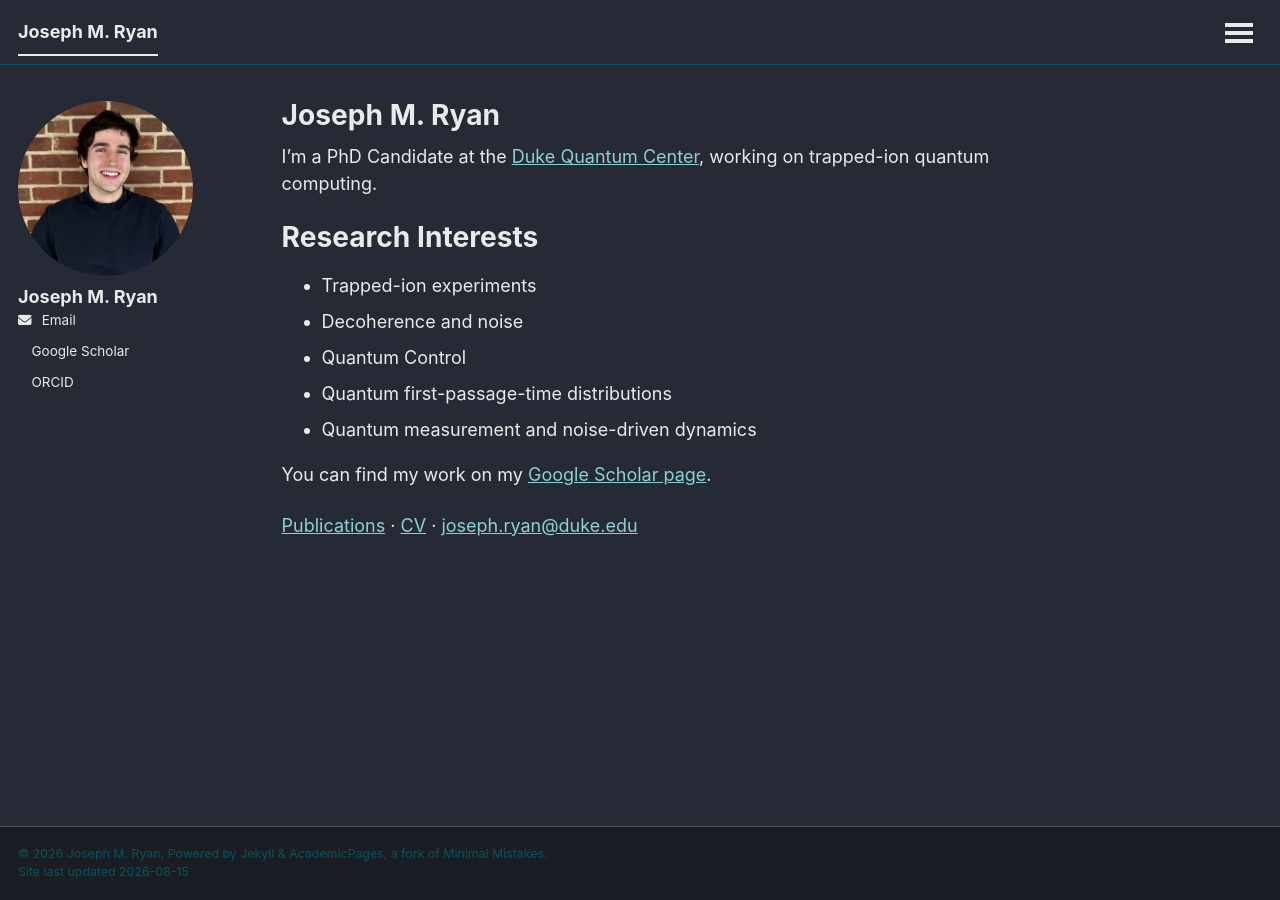
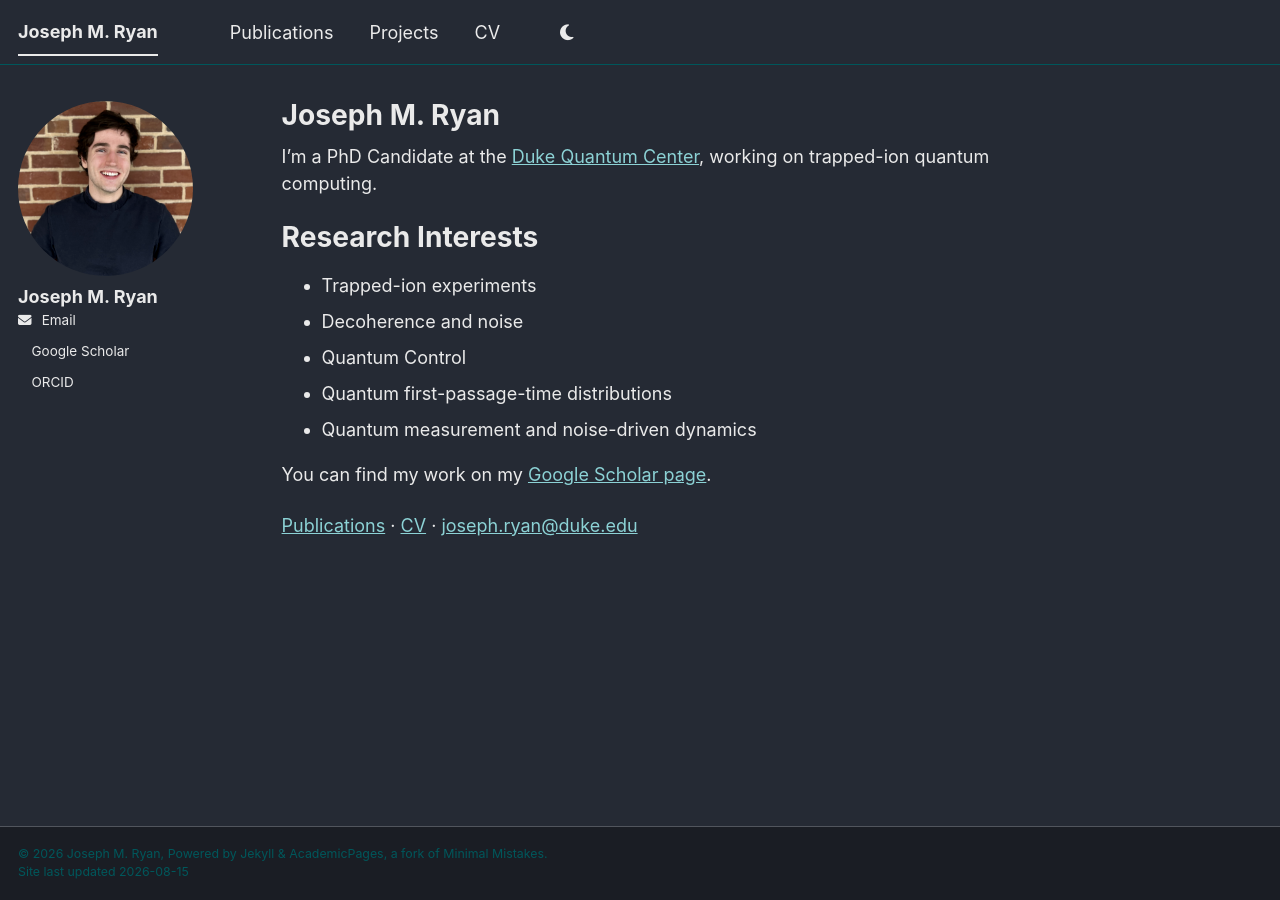
Before and after one commit to joseph-ryan-quantum/joseph-ryan-quantum.github.io, a Jekyll site: the page built from _pages/about.md, in a window 1280 px wide. Built offline with Jekyll 4.4.1, drawn with Linux system fonts in a browser that asks for light colours; a style sheet for code colours, icons or effects is not loaded.

Commit message:
Revert flex nav layout (broke greedy-nav collapse); add gap before toggle instead

```diff
--- a/_sass/layout/_navigation.scss
+++ b/_sass/layout/_navigation.scss
@@ -203,8 +203,7 @@
   }
 
   .visible-links {
-    display: flex;
-    align-items: center;
+    display: table;
 
     li {
       display: table-cell;
@@ -227,10 +226,9 @@
     }
 
     #theme-toggle {
-      margin-left: auto;
-
       a {
         width: 25px;
+        margin-left: 2rem;
         display: flex;
         justify-content: center;
         cursor: pointer;
```
